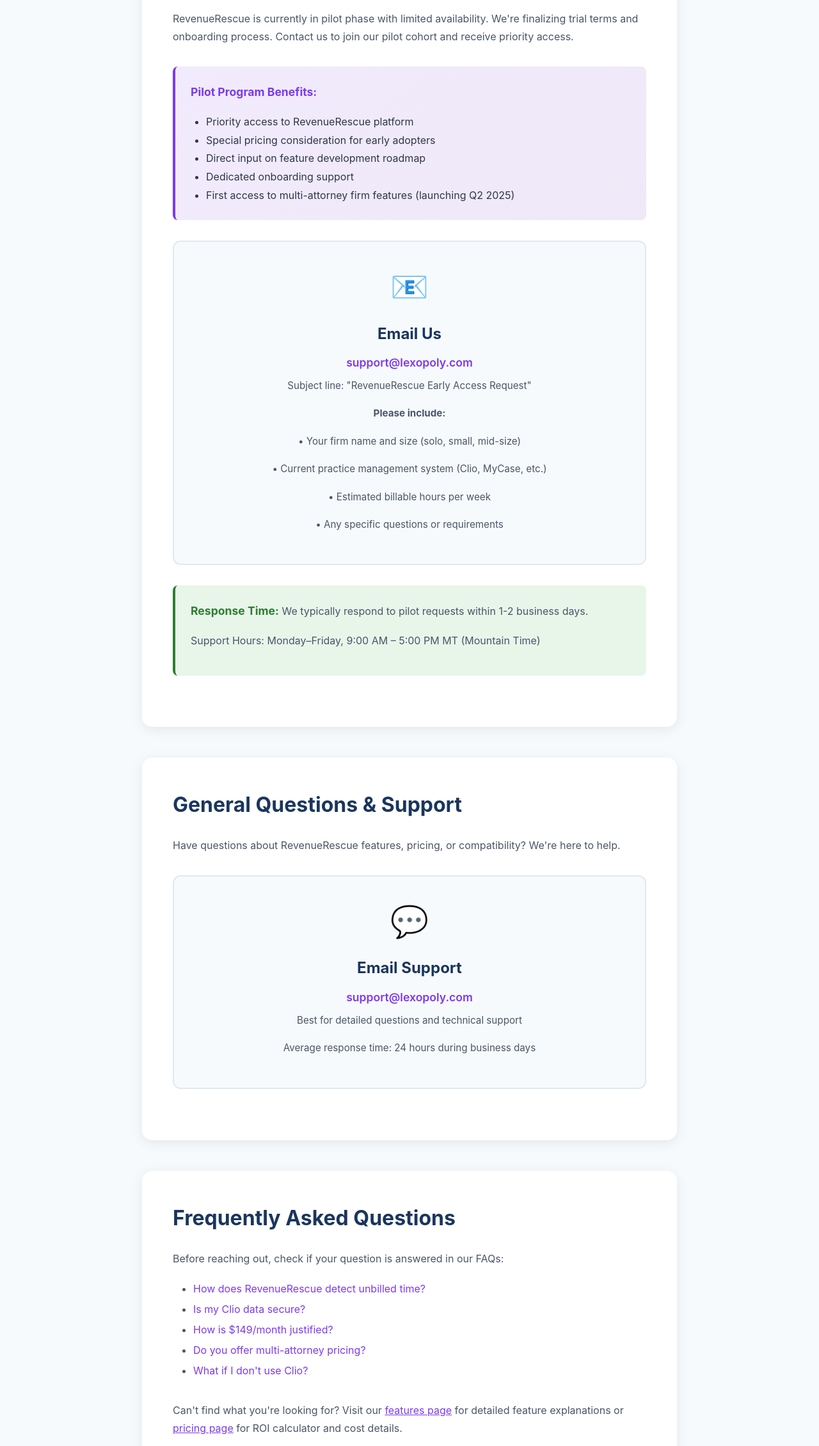
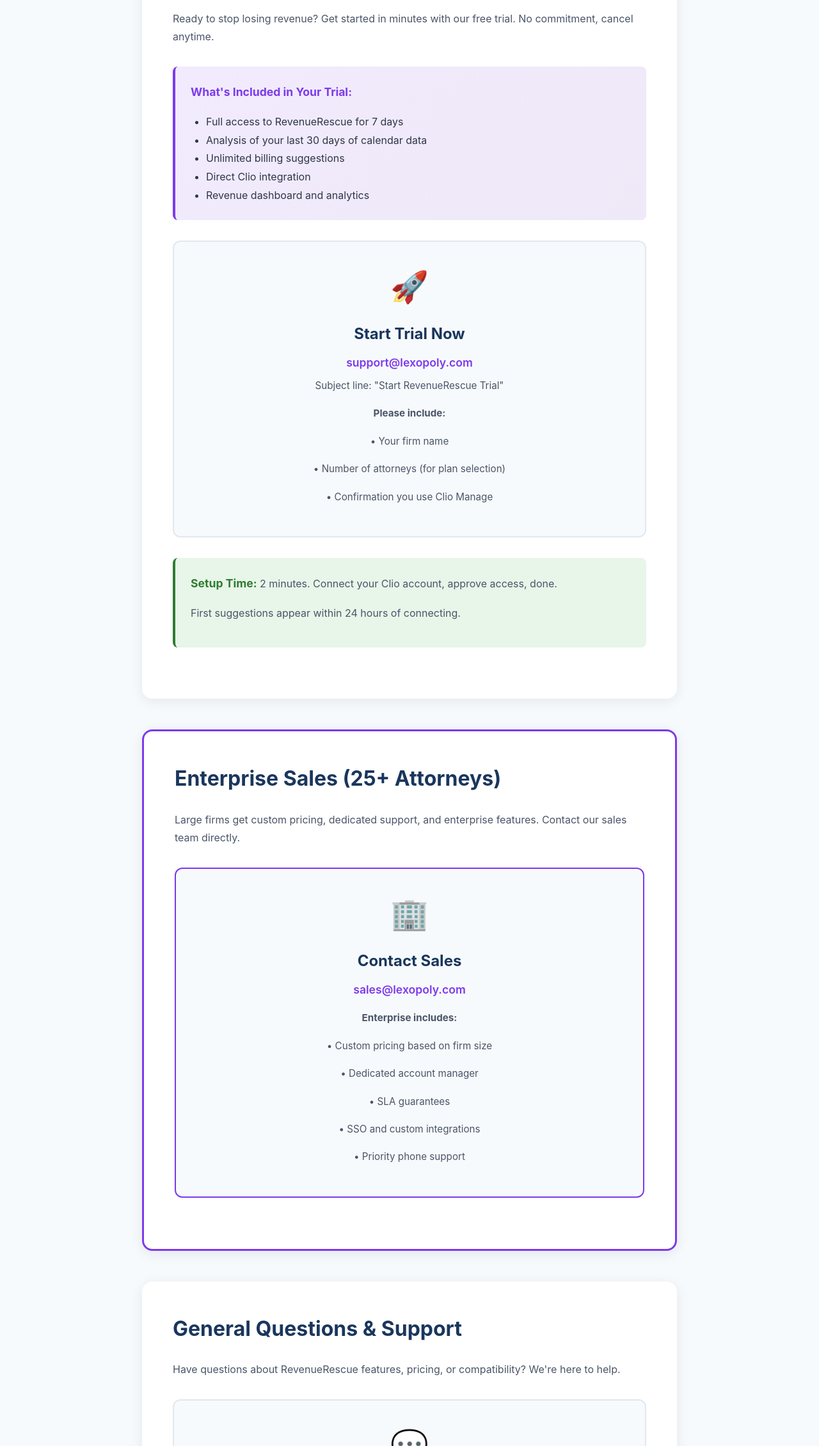
Before and after one commit to dev-1-lexopoly/lexopoly-site, a website: page revenuerescue/contact/index.html in a window 1280 px wide. Shown: the part 540-2800 px from the top of the page at 64% size. Drawn offline with Linux system fonts and the light colour scheme.

Commit message:
feat(revenuerescue): Update contact page and fix enterprise CTA
Contact page updates:
- Remove "pilot program" and "early access" language
- Add proper 7-day trial signup flow
- Add dedicated Enterprise sales section (sales@lexopoly.com)
- Update "What to Expect" for trial flow
- Update FAQ links for new pricing questions
- Footer year to 2026

Pricing page fix:
- Enterprise "Contact Sales" now emails sales@lexopoly.com directly
  instead of linking to contact page
- Pre-filled email template for enterprise inquiries

```diff
--- a/revenuerescue/contact/index.html
+++ b/revenuerescue/contact/index.html
@@ -21,9 +21,9 @@
     </script>
 
     <!-- Basic SEO -->
-    <title>Contact & Early Access | RevenueRescue</title>
-    <meta name="description" content="Contact RevenueRescue for early access to pilot program. Email support for law firm billing automation questions. Join our pilot cohort.">
-    <meta name="keywords" content="RevenueRescue contact, law firm billing software support, early access pilot">
+    <title>Contact | RevenueRescue - Start Your Free Trial</title>
+    <meta name="description" content="Start your 7-day free trial of RevenueRescue. Contact sales for enterprise pricing. Email support for law firm billing automation questions.">
+    <meta name="keywords" content="RevenueRescue contact, law firm billing software support, free trial, enterprise sales">
     <meta name="author" content="Lexopoly">
     <meta name="robots" content="index, follow">
     <link rel="canonical" href="https://lexopoly.com/revenuerescue/contact/">
@@ -335,51 +335,70 @@
                 <a href="/revenuerescue/features/">Features</a>
                 <a href="/revenuerescue/pricing/">Pricing</a>
                 <a href="/revenuerescue/contact/">Contact</a>
-                <a href="/revenuerescue/contact/" class="btn-nav-cta" onclick="trackEvent('revenuerescue', 'nav_cta_click', 'contact')">Contact for Early Access</a>
+                <a href="/revenuerescue/contact/" class="btn-nav-cta" onclick="trackEvent('revenuerescue', 'nav_cta_click', 'contact')">Start Free Trial</a>
             </div>
         </nav>
     </header>
 
     <!-- Hero -->
     <section class="hero">
-        <h1>Contact & Early Access</h1>
-        <p>Join our pilot program and never forget billable time again</p>
+        <h1>Get Started with RevenueRescue</h1>
+        <p>Start your 7-day free trial or contact our sales team for enterprise pricing</p>
     </section>
 
     <div class="container">
-        <!-- Early Access Section -->
+        <!-- Start Trial Section -->
         <div class="section">
-            <h2>Request Early Access</h2>
-            <p>RevenueRescue is currently in pilot phase with limited availability. We're finalizing trial terms and onboarding process. Contact us to join our pilot cohort and receive priority access.</p>
+            <h2>Start Your 7-Day Free Trial</h2>
+            <p>Ready to stop losing revenue? Get started in minutes with our free trial. No commitment, cancel anytime.</p>
 
             <div class="pilot-info">
-                <p><strong>Pilot Program Benefits:</strong></p>
+                <p><strong>What's Included in Your Trial:</strong></p>
                 <ul>
-                    <li>Priority access to RevenueRescue platform</li>
-                    <li>Special pricing consideration for early adopters</li>
-                    <li>Direct input on feature development roadmap</li>
-                    <li>Dedicated onboarding support</li>
-                    <li>First access to multi-attorney firm features (launching Q2 2025)</li>
+                    <li>Full access to RevenueRescue for 7 days</li>
+                    <li>Analysis of your last 30 days of calendar data</li>
+                    <li>Unlimited billing suggestions</li>
+                    <li>Direct Clio integration</li>
+                    <li>Revenue dashboard and analytics</li>
                 </ul>
             </div>
 
             <div class="contact-methods">
                 <div class="contact-card">
-                    <span class="contact-icon">📧</span>
-                    <h3>Email Us</h3>
-                    <a href="mailto:support@lexopoly.com?subject=RevenueRescue%20Early%20Access%20Request" onclick="trackEvent('revenuerescue', 'contact_email_click', 'early_access')">support@lexopoly.com</a>
-                    <p>Subject line: "RevenueRescue Early Access Request"</p>
+                    <span class="contact-icon">🚀</span>
+                    <h3>Start Trial Now</h3>
+                    <a href="mailto:support@lexopoly.com?subject=Start%20RevenueRescue%20Trial&body=Hi%2C%0A%0AI'd%20like%20to%20start%20my%207-day%20free%20trial%20of%20RevenueRescue.%0A%0AFirm%20name%3A%20%0ANumber%20of%20attorneys%3A%20%0APractice%20management%20system%3A%20Clio%0A%0AThanks!" onclick="trackEvent('revenuerescue', 'contact_email_click', 'trial')">support@lexopoly.com</a>
+                    <p>Subject line: "Start RevenueRescue Trial"</p>
                     <p style="margin-top: 1rem;"><strong>Please include:</strong></p>
-                    <p style="margin-top: 0.5rem;">• Your firm name and size (solo, small, mid-size)</p>
-                    <p>• Current practice management system (Clio, MyCase, etc.)</p>
-                    <p>• Estimated billable hours per week</p>
-                    <p>• Any specific questions or requirements</p>
+                    <p style="margin-top: 0.5rem;">• Your firm name</p>
+                    <p>• Number of attorneys (for plan selection)</p>
+                    <p>• Confirmation you use Clio Manage</p>
                 </div>
             </div>
 
             <div class="hours">
-                <p><strong>Response Time:</strong> We typically respond to pilot requests within 1-2 business days.</p>
-                <p style="margin-top: 0.5rem;">Support Hours: Monday–Friday, 9:00 AM – 5:00 PM MT (Mountain Time)</p>
+                <p><strong>Setup Time:</strong> 2 minutes. Connect your Clio account, approve access, done.</p>
+                <p style="margin-top: 0.5rem;">First suggestions appear within 24 hours of connecting.</p>
+            </div>
+        </div>
+
+        <!-- Enterprise Section -->
+        <div class="section" style="border: 3px solid var(--revenuerescue-primary);">
+            <h2>Enterprise Sales (25+ Attorneys)</h2>
+            <p>Large firms get custom pricing, dedicated support, and enterprise features. Contact our sales team directly.</p>
+
+            <div class="contact-methods">
+                <div class="contact-card" style="border-color: var(--revenuerescue-primary);">
+                    <span class="contact-icon">🏢</span>
+                    <h3>Contact Sales</h3>
+                    <a href="mailto:sales@lexopoly.com?subject=RevenueRescue%20Enterprise%20Inquiry&body=Hi%2C%0A%0AI'm%20interested%20in%20RevenueRescue%20for%20our%20firm.%0A%0AFirm%20name%3A%20%0ANumber%20of%20attorneys%3A%20%0ALocation%3A%20%0A%0AQuestions%2Frequirements%3A%0A" onclick="trackEvent('revenuerescue', 'contact_email_click', 'enterprise')">sales@lexopoly.com</a>
+                    <p style="margin-top: 1rem;"><strong>Enterprise includes:</strong></p>
+                    <p style="margin-top: 0.5rem;">• Custom pricing based on firm size</p>
+                    <p>• Dedicated account manager</p>
+                    <p>• SLA guarantees</p>
+                    <p>• SSO and custom integrations</p>
+                    <p>• Priority phone support</p>
+                </div>
             </div>
         </div>
 
@@ -406,8 +425,8 @@
             <ul style="margin-left: 2rem; color: var(--text-secondary); line-height: 2; margin-top: 1rem;">
                 <li><a href="/revenuerescue/#faq" style="color: var(--revenuerescue-primary); text-decoration: none;">How does RevenueRescue detect unbilled time?</a></li>
                 <li><a href="/revenuerescue/#faq" style="color: var(--revenuerescue-primary); text-decoration: none;">Is my Clio data secure?</a></li>
-                <li><a href="/revenuerescue/pricing/#faq" style="color: var(--revenuerescue-primary); text-decoration: none;">How is $149/month justified?</a></li>
-                <li><a href="/revenuerescue/pricing/#faq" style="color: var(--revenuerescue-primary); text-decoration: none;">Do you offer multi-attorney pricing?</a></li>
+                <li><a href="/revenuerescue/pricing/#faq" style="color: var(--revenuerescue-primary); text-decoration: none;">How is the pricing justified?</a></li>
+                <li><a href="/revenuerescue/pricing/#faq" style="color: var(--revenuerescue-primary); text-decoration: none;">How does multi-attorney pricing work?</a></li>
                 <li><a href="/revenuerescue/pricing/#faq" style="color: var(--revenuerescue-primary); text-decoration: none;">What if I don't use Clio?</a></li>
             </ul>
 
@@ -416,26 +435,26 @@
 
         <!-- What to Expect Section -->
         <div class="section">
-            <h2>What to Expect After Contacting Us</h2>
+            <h2>What to Expect After Signing Up</h2>
             <div style="margin-top: 2rem;">
                 <div style="margin-bottom: 2rem;">
-                    <h3 style="color: var(--revenuerescue-primary); font-size: 1.2rem; margin-bottom: 0.5rem;">1. Initial Response (1-2 business days)</h3>
-                    <p>We'll review your pilot request and respond with next steps. If you're a good fit for our pilot cohort, we'll schedule a brief introductory call.</p>
+                    <h3 style="color: var(--revenuerescue-primary); font-size: 1.2rem; margin-bottom: 0.5rem;">1. Quick Response (same day)</h3>
+                    <p>We'll send you access credentials and a link to connect your Clio account. Most trial requests are processed within a few hours during business days.</p>
                 </div>
 
                 <div style="margin-bottom: 2rem;">
-                    <h3 style="color: var(--revenuerescue-primary); font-size: 1.2rem; margin-bottom: 0.5rem;">2. Introductory Call (15-20 minutes)</h3>
-                    <p>We'll discuss your current billing challenges, explain how RevenueRescue works, and answer any technical questions. This is also where we'll share pilot program details and pricing.</p>
+                    <h3 style="color: var(--revenuerescue-primary); font-size: 1.2rem; margin-bottom: 0.5rem;">2. Easy Setup (2 minutes)</h3>
+                    <p>Click the Clio connect button, log into your Clio account, approve calendar access. That's it. No technical setup, no data migration, no IT involvement.</p>
                 </div>
 
                 <div style="margin-bottom: 2rem;">
-                    <h3 style="color: var(--revenuerescue-primary); font-size: 1.2rem; margin-bottom: 0.5rem;">3. Onboarding (2-5 minutes)</h3>
-                    <p>If you decide to join the pilot, we'll send you access credentials. Setup is simple: connect your Clio account securely (click a button), approve calendar access, done. First suggestions appear within 24 hours.</p>
+                    <h3 style="color: var(--revenuerescue-primary); font-size: 1.2rem; margin-bottom: 0.5rem;">3. First Suggestions (within 24 hours)</h3>
+                    <p>RevenueRescue analyzes your calendar data and generates billing suggestions. You'll see your first revenue recovery opportunities within 24 hours of connecting.</p>
                 </div>
 
                 <div>
-                    <h3 style="color: var(--revenuerescue-primary); font-size: 1.2rem; margin-bottom: 0.5rem;">4. Ongoing Support</h3>
-                    <p>Pilot participants receive priority email support. We'll check in weekly during your first month to ensure you're getting maximum value from RevenueRescue.</p>
+                    <h3 style="color: var(--revenuerescue-primary); font-size: 1.2rem; margin-bottom: 0.5rem;">4. 7-Day Trial</h3>
+                    <p>Full access for 7 days. Review suggestions, approve time entries, see real revenue captured. If you love it, billing starts automatically. If not, cancel anytime with no charge.</p>
                 </div>
             </div>
         </div>
@@ -493,7 +512,7 @@
             </div>
 
             <div class="footer-bottom">
-                <p>&copy; 2025 Lexopoly LLC. All rights reserved.</p>
+                <p>&copy; 2026 Lexopoly LLC. All rights reserved.</p>
             </div>
         </div>
     </footer>
```
Also changed, not shown: revenuerescue/pricing/index.html (+1 -1 lines).
